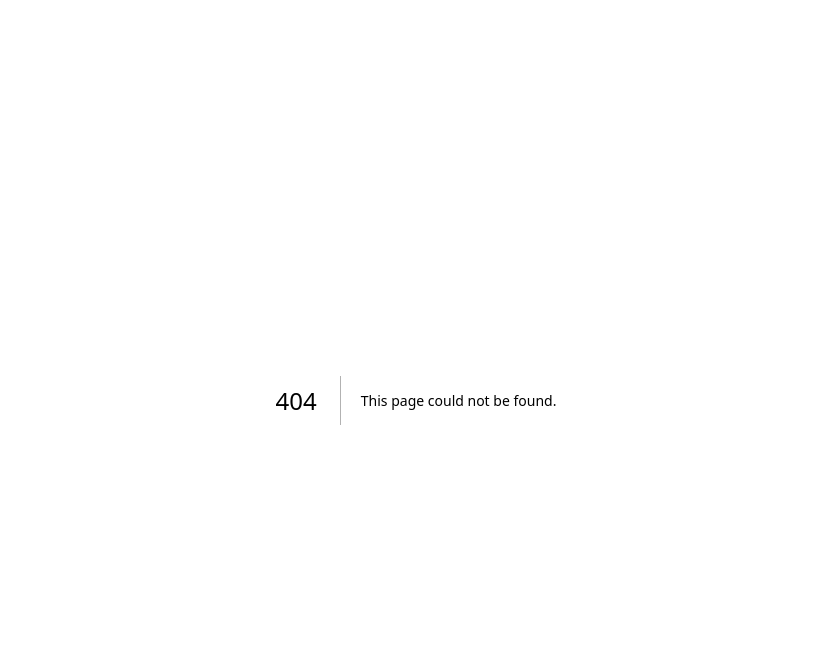
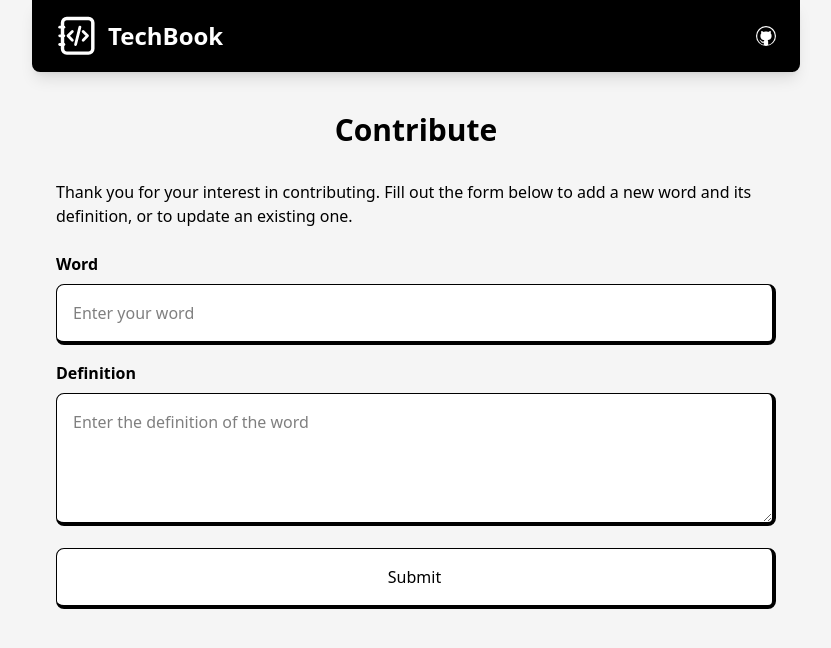
Before and after one commit to stefanicjuraj/it-wordbook, a Next.js app in the folder web/: page /contribute in a window 1280 px wide. Before the commit this address had no page. Shown: the top 648 px of the page, without its empty margins (224-1055 px from the left). Built offline with nearby package versions, Linux system fonts and the light colour scheme; no server answers.

Commit message:
feat: add contribute page

```diff
--- /dev/null
+++ b/web/app/contribute/page.tsx
@@ -0,0 +1,11 @@
+import Contribute from "../../components/Contribute";
+import Navbar from "../../components/Navbar";
+
+export default function ContributePage() {
+  return (
+    <>
+      <Navbar />
+      <Contribute />
+    </>
+  );
+}
```
